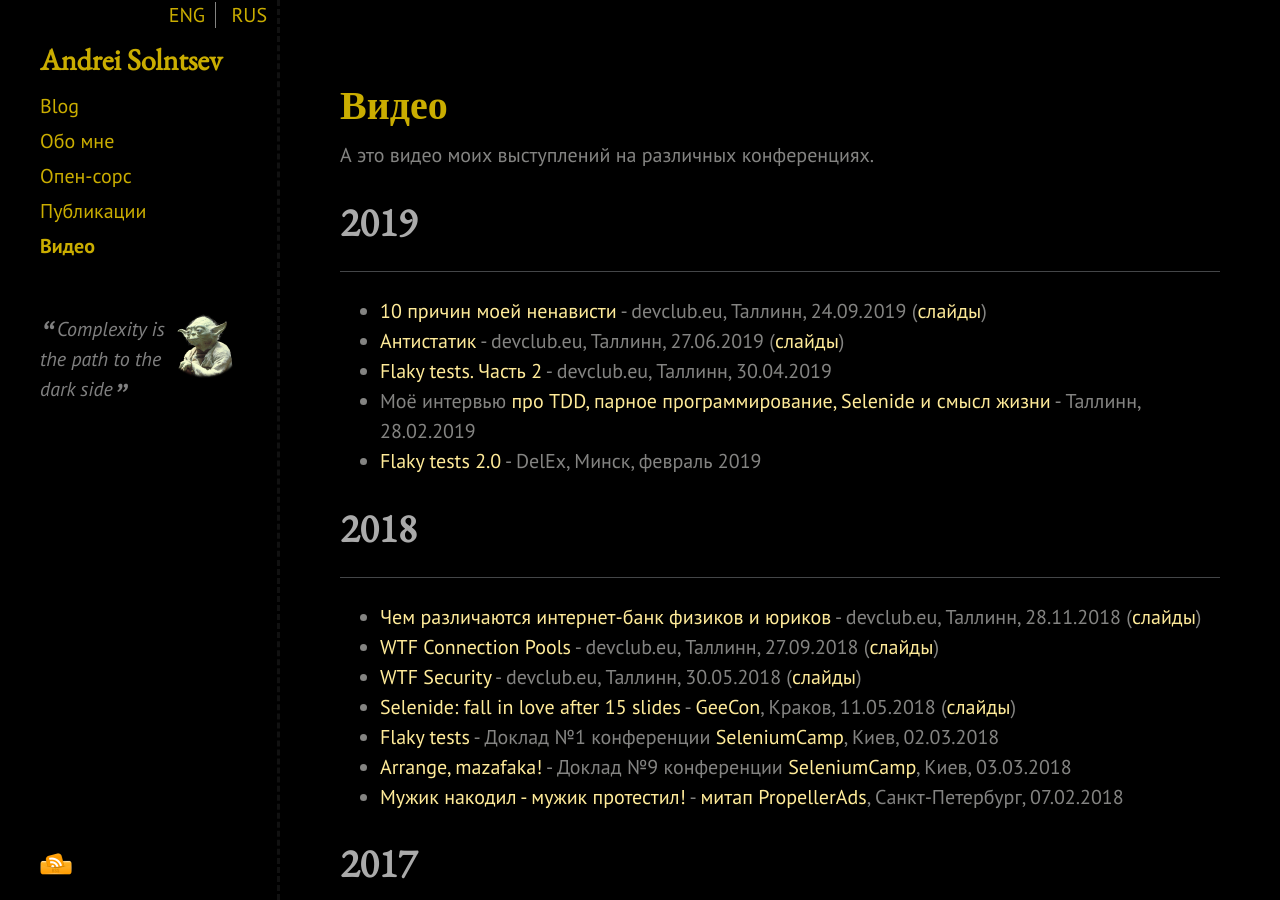
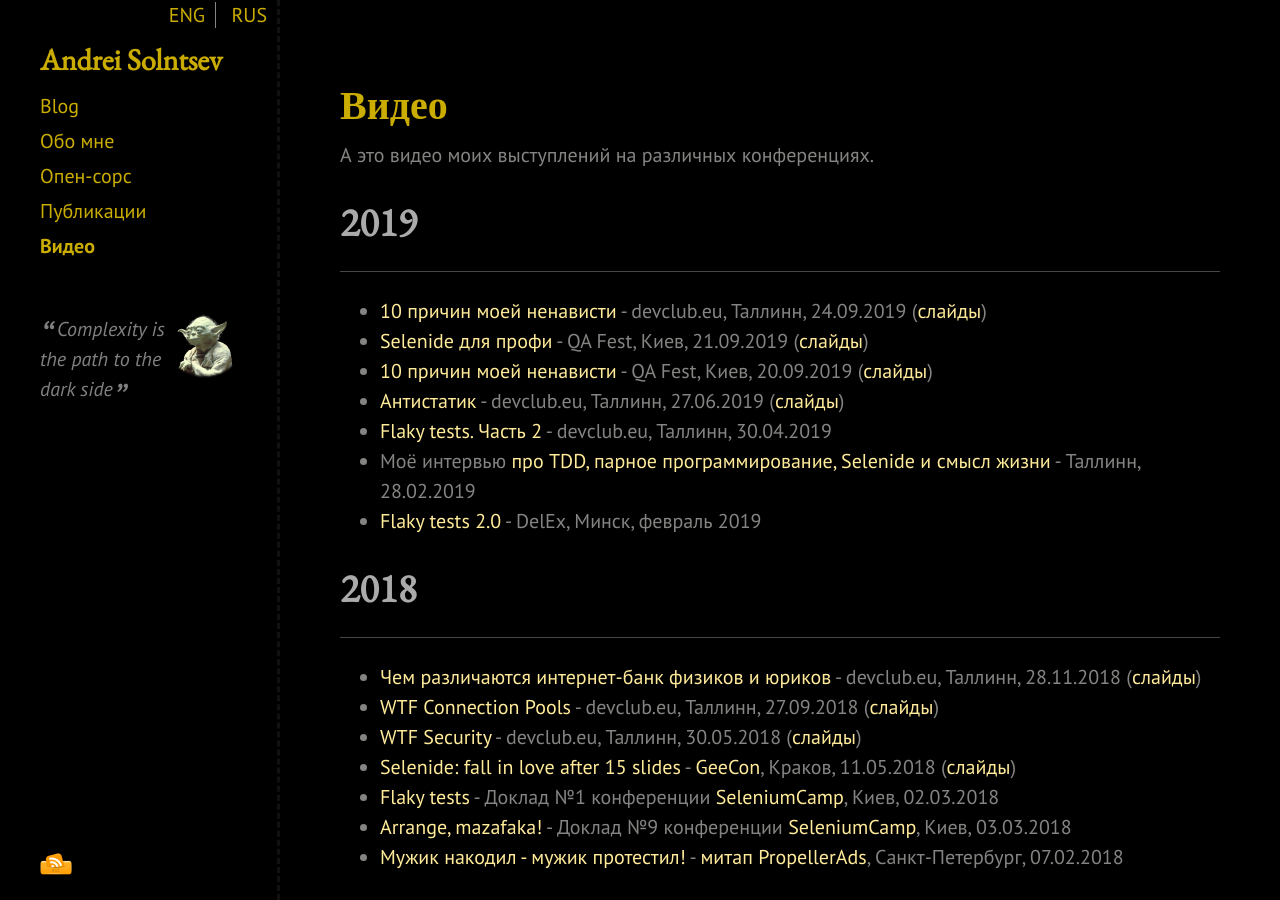
Before and after one commit to asolntsev/asolntsev.github.io, a Jekyll site: the page built from ru/video.md, in a window 1280 px wide and 900 px high. Built offline with Jekyll 4.4.1, drawn with Linux system fonts in a browser that asks for light colours; nearby versions of some CDN libraries.

Commit message:
add QA Fest 2019 videos

```diff
--- a/ru/video.md
+++ b/ru/video.md
@@ -10,6 +10,8 @@ category: ru
 * * *
 
 * [10 причин моей ненависти](https://www.youtube.com/watch?v=U6z2dK7MwmI) - devclub.eu, Таллинн, 24.09.2019  ([слайды](https://docs.google.com/presentation/d/1Mt-MC0Ztil5F1gOwANwKJx446FVyQXTMRNLQSUdCakI/edit?usp=sharing))
+* [Selenide для профи](https://www.youtube.com/watch?v=be_cTwayRQc) - QA Fest, Киев, 21.09.2019  ([слайды](https://docs.google.com/presentation/d/12QyckKPmhrSuh8bup895gm9o7TGtoUpEbqF59PI4sTo/edit?usp=sharing))
+* [10 причин моей ненависти](https://www.youtube.com/watch?v=pln38fIbYqA&t=226s) - QA Fest, Киев, 20.09.2019  ([слайды](https://docs.google.com/presentation/d/1Mt-MC0Ztil5F1gOwANwKJx446FVyQXTMRNLQSUdCakI/edit?usp=sharing))
 * [Антистатик](https://www.youtube.com/watch?v=4JJNccWtdNI) - devclub.eu, Таллинн, 27.06.2019  ([слайды](https://docs.google.com/presentation/d/1Di9M2F95NSxLH_GNW9azO7e2kFH7MknH_V7wVraIXME/edit?usp=sharing))
 * [Flaky tests. Часть 2](https://www.youtube.com/watch?v=elQ2LGGU2bg) - devclub.eu, Таллинн, 30.04.2019
 * Моё интервью [про TDD, парное программирование, Selenide и смысл жизни](https://www.youtube.com/watch?v=4k-4kFMHsg0) - Таллинн, 28.02.2019
```
